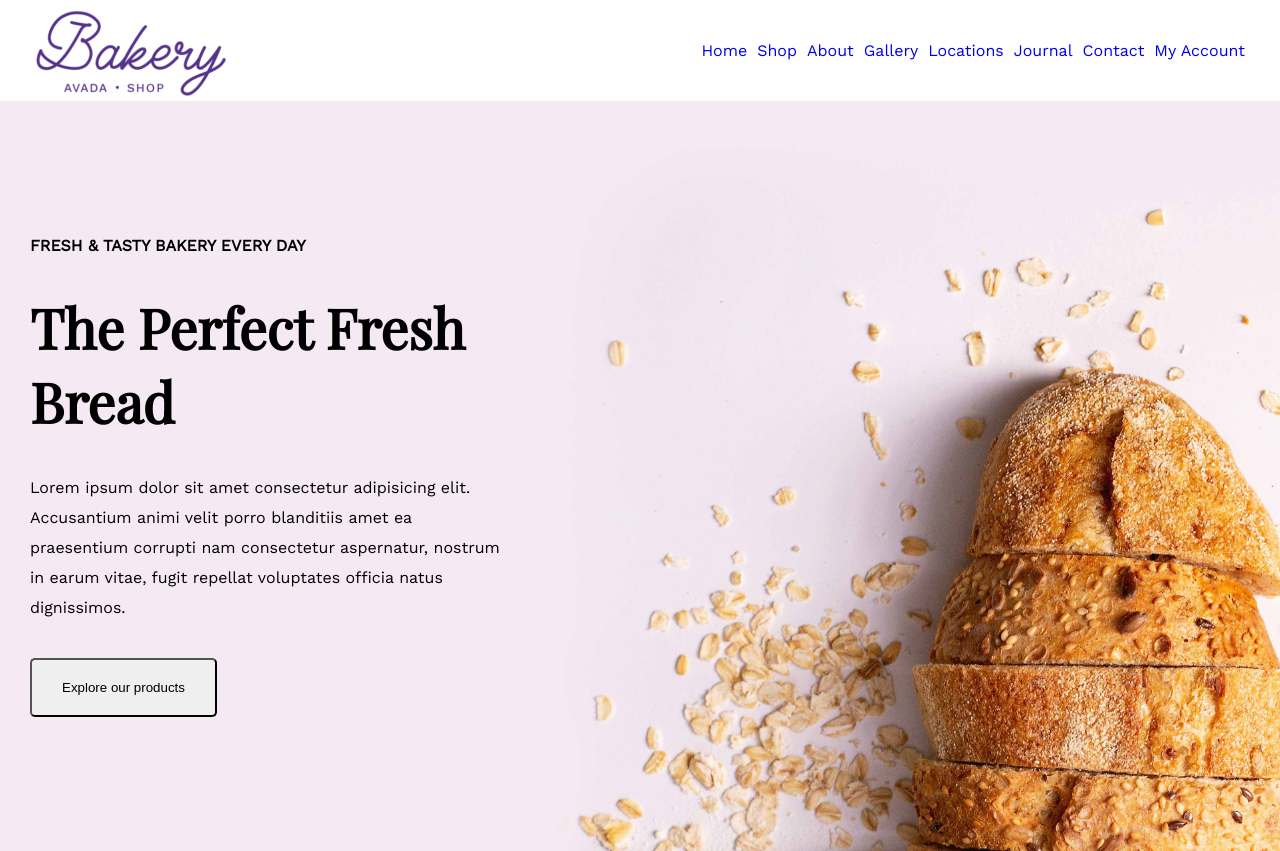
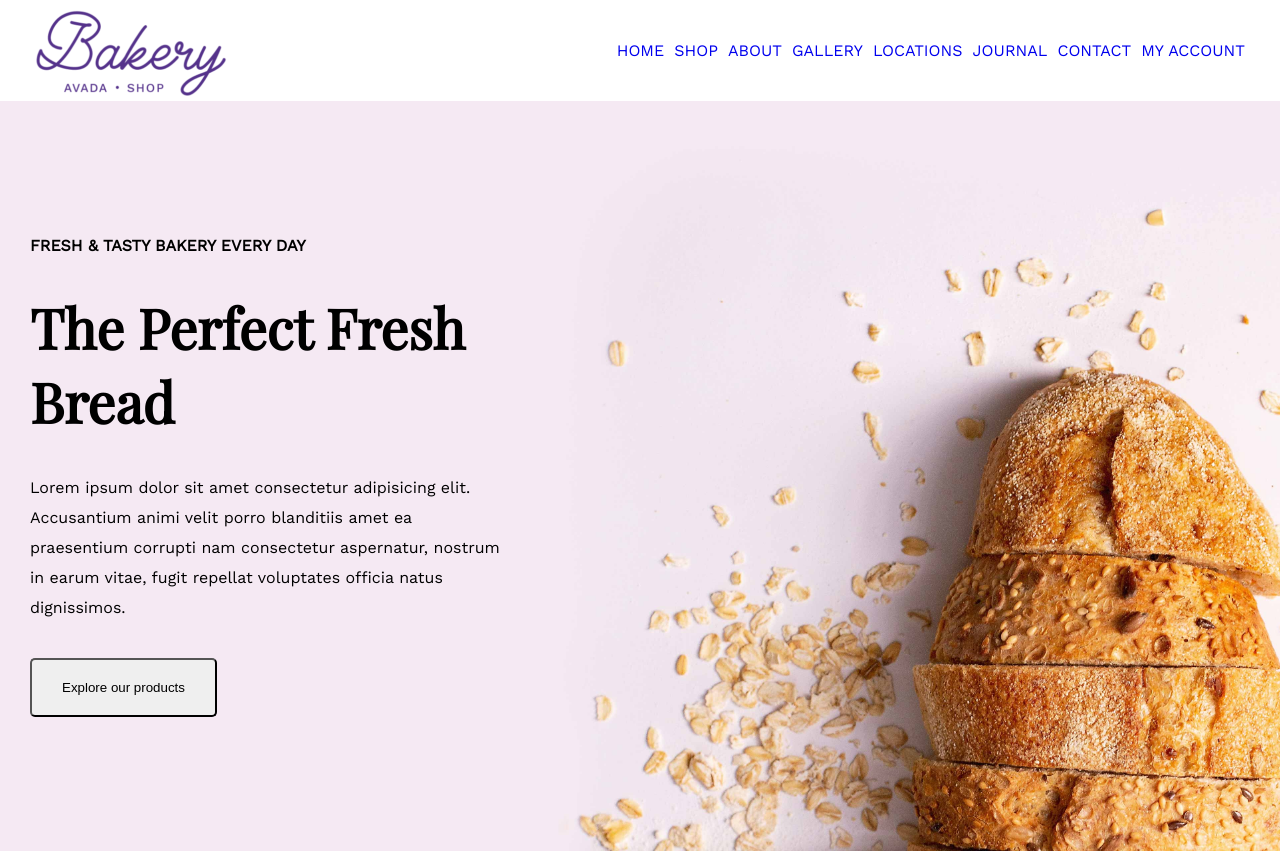
Before and after one commit to EnricoNapolitano/2023-01-31-esame_midterm, a Vue app in the folder proj-html-vuejs/: page / in a window 1280 px wide. Built offline with nearby package versions, Linux system fonts and the light colour scheme.

Commit message:
each nav element transformed in upper case

```diff
--- a/proj-html-vuejs/src/components/AppHeader/TopHeader.vue
+++ b/proj-html-vuejs/src/components/AppHeader/TopHeader.vue
@@ -5,12 +5,17 @@ import NavMenu from '../generics/NavMenu.vue';
 export default {
     name: 'TopHeader',
     data() { return { data } },
-    components: { LogoCompany, NavMenu }
+    components: { LogoCompany, NavMenu },
+    computed: {
+        upperCaseMenu() {
+            return this.data.nav.map(word => word.toUpperCase());
+        }
+    }
 }
 </script>
 <template>
     <header class="d-flex jc-between ai-center ph-30">
         <logo-company></logo-company>
-        <nav-menu :menu="data.nav"></nav-menu>
+        <nav-menu :menu="upperCaseMenu"></nav-menu>
     </header>
 </template>
```
